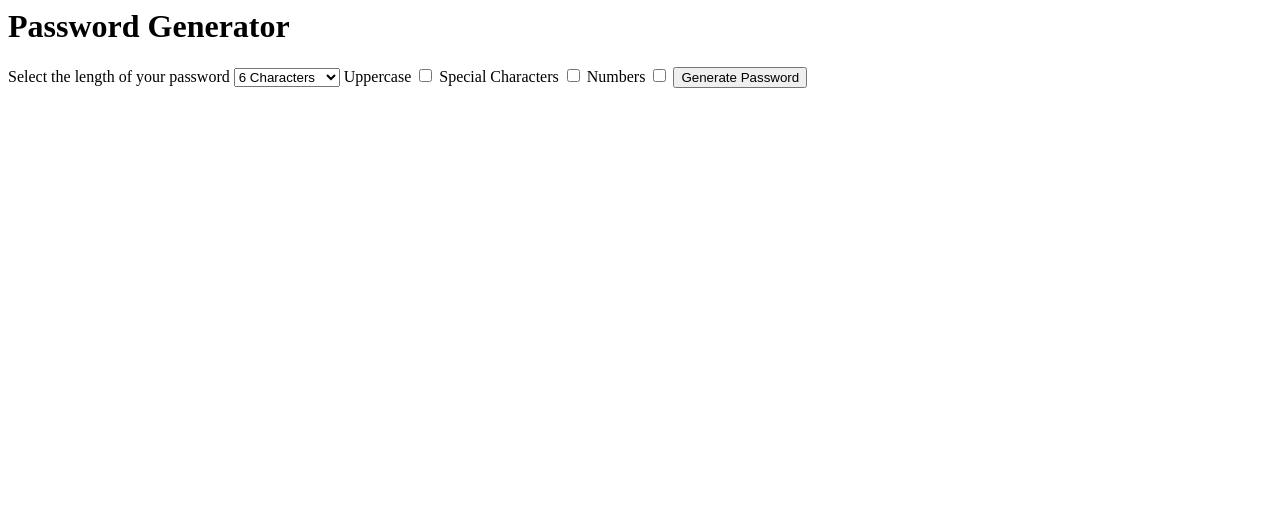
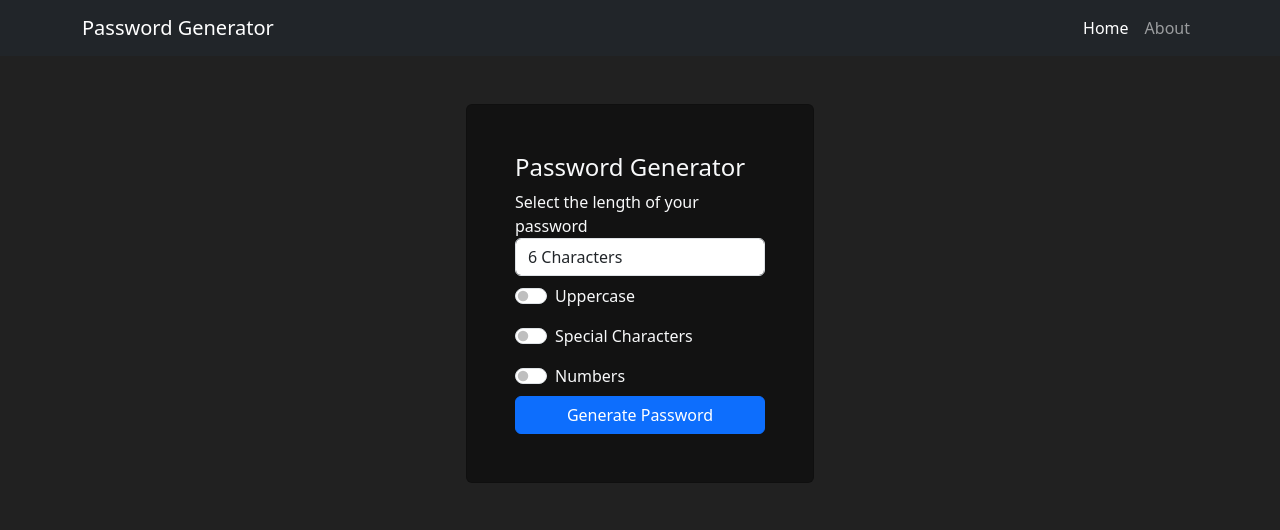
Before and after one commit to Rafaelmarinr/django_password_generator, a Django app: page / in a window 1280 px wide. Shown: the top 530 px of the page. Run offline with Django 5.2, Linux system fonts and the light colour scheme.

Commit message:
Funtions and styles

```diff
--- a/django_password_generator/urls.py
+++ b/django_password_generator/urls.py
@@ -21,6 +21,7 @@ from generator import views
 urlpatterns = [
     #path('admin/', admin.site.urls),
     path('about/', views.about),
-    path('', views.home),
-    path('password/', views.password),
+    path('', views.home, name='home'),
+    path('about/', views.about, name='about'),
+    path('generate_password/', views.password, name='password'),
 ]
--- a/generator/templates/generator/home.html
+++ b/generator/templates/generator/home.html
@@ -1,8 +1,14 @@
-<form action="password">
-    <h1>Password Generator</h1>
+{% extends 'generator/layout.html' %}
+
+{% block content %}
+<div class="col-md-4 offset-md-4">
+    <form action="{% url 'password'%}"
+          class="card card-body p-5 text-light"
+          style="background-color: #121212">
+        <h4>Password Generator</h4>
 
         <label for="length">Select the length of your password</label>
-    <select name="length" id="length">
+        <select name="length" id="length" class="form-control">
             <option value="6">6 Characters</option>
             <option value="7">7 Characters</option>
             <option value="8">8 Characters</option>
@@ -14,14 +20,22 @@
             <option value="14">14 Characters</option>
         </select>
 
+        <div class="form-check form-switch my-2" class="form-check-label">
             <label for="uppercase">Uppercase</label>
-    <input type="checkbox" name="uppercase" id="uppercase">
+            <input type="checkbox" name="uppercase" id="uppercase" class="form-check-input">
+        </div>
 
+        <div class="form-check form-switch my-2" class="form-check-label">
             <label for="special">Special Characters</label>
-    <input type="checkbox" name="special" id="special">
+            <input type="checkbox" name="special" id="special" class="form-check-input">
+        </div>
 
+        <div class="form-check form-switch my-2" class="form-check-label">
             <label for="numbers">Numbers</label>
-    <input type="checkbox" name="numbers" id="numbers">
+            <input type="checkbox" name="numbers" id="numbers" class="form-check-input">
+        </div>
 
-    <button>Generate Password</button>
+        <button class="btn btn-primary">Generate Password</button>
     </form>
+</div>
+{% endblock %}
--- /dev/null
+++ b/generator/templates/generator/layout.html
@@ -0,0 +1,18 @@
+<!DOCTYPE html>
+<html lang="en">
+<head>
+    <meta charset="UTF-8">
+    <meta name="viewport" content="width=device-width, initial-scale=1.0">
+    <link href="https://cdn.jsdelivr.net/npm/bootstrap@5.3.2/dist/css/bootstrap.min.css" rel="stylesheet" integrity="sha384-T3c6CoIi6uLrA9TneNEoa7RxnatzjcDSCmG1MXxSR1GAsXEV/Dwwykc2MPK8M2HN" crossorigin="anonymous">
+    <title>Password Generate</title>
+</head>
+<body style="background-color: #212121;">
+    {% include 'generator/partials/_navbar.html' %}
+
+    <div class="container p-5 text-light">
+        {% block content %}
+        {% endblock %}
+    </div>
+
+</body>
+</html>
--- /dev/null
+++ b/generator/templates/generator/partials/_navbar.html
@@ -0,0 +1,26 @@
+<nav class="navbar navbar-expand-lg navbar-dark bg-dark">
+    <div class="container">
+      <a class="navbar-brand" href="{% url 'home'%}">Password Generator</a>
+      <button
+        class="navbar-toggler"
+        type="button"
+        data-bs-toggle="collapse"
+        data-bs-target="#navbarNav"
+        aria-controls="navbarNav"
+        aria-expanded="false"
+        aria-label="Toggle navigation"
+      >
+        <span class="navbar-toggler-icon"></span>
+      </button>
+      <div class="collapse navbar-collapse" id="navbarNav">
+        <ul class="navbar-nav ms-auto">
+          <li class="nav-item">
+            <a class="nav-link active" aria-current="page" href="{% url 'home'%}">Home</a>
+          </li>
+          <li class="nav-item">
+            <a class="nav-link" href="{% url 'about' %}">About</a>
+          </li>
+        </ul>
+      </div>
+    </div>
+  </nav>
```
Also changed, not shown: generator/templates/generator/about.html (+7 -2 lines), generator/templates/generator/password.html (+12 -2 lines). Lines whose indentation alone changed are shown as unchanged.
